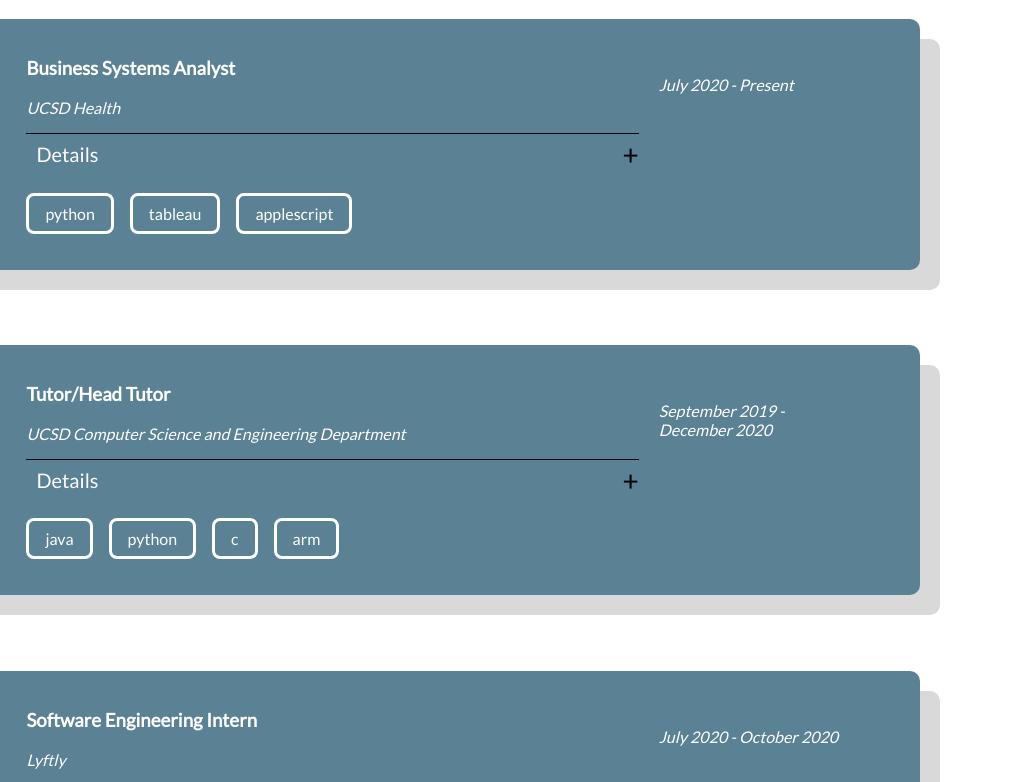
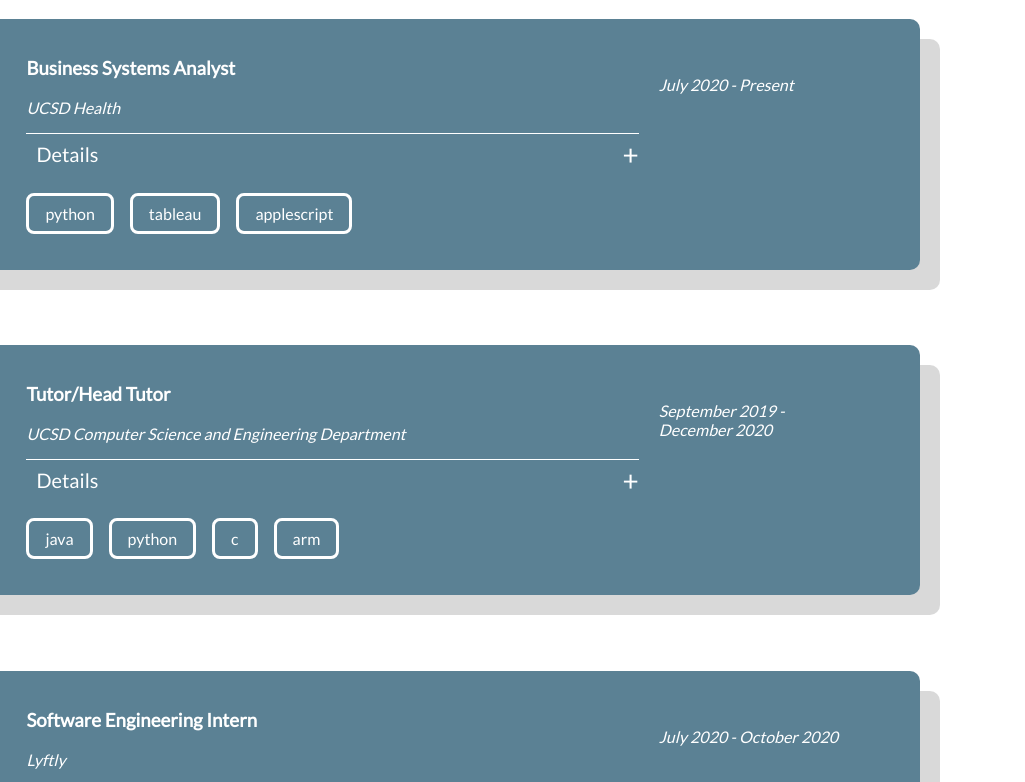
Before and after one commit to rbhushans/personal-website-js, a plain HTML site: page public/experience.html in a window 1280 px wide. Shown: the part 1080-1862 px from the top of the page, 255-1280 px from the left. Drawn offline with Linux system fonts and the light colour scheme; animation ran at ten frames a second.

Commit message:
additional changes

```diff
--- a/public/styles/home.css
+++ b/public/styles/home.css
@@ -532,7 +532,7 @@
     transition: all .4s ease;
     background-color: var(--block-bg-color);
     color: var(--block-font-color);
-    margin: 5%;
+    margin: 30px;
     padding: 3%;
     border-radius: 10px;
 }
@@ -923,7 +923,7 @@
 
 details summary {
     padding: 0.5rem 0.5em;
-    border-top: 1px solid black;
+    border-top: 1px solid white;
     position: relative;
     cursor: pointer;
     font-size: 1.25rem;
@@ -934,7 +934,7 @@
 
 details summary:after {
     content: "+";
-    color: black;
+    color: white;
     position: absolute;
     font-size: 1.75rem;
     line-height: 0;
```
